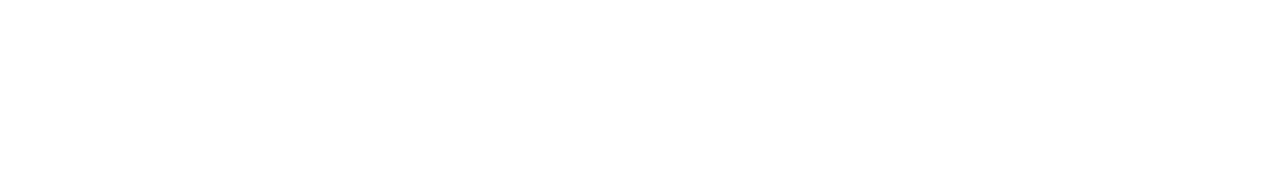
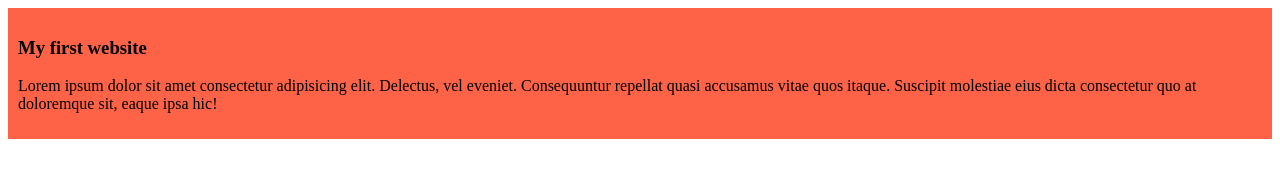
Before and after one commit to samoni1995/my-simple-website, a plain HTML site: page index.html in a window 1280 px wide. Drawn offline with Linux system fonts and the light colour scheme.

Commit message:
added first blog

```diff
--- a/index.html
+++ b/index.html
@@ -4,8 +4,15 @@
     <meta charset="UTF-8">
     <meta name="viewport" content="width=device-width, initial-scale=1.0">
     <title>my simple website</title>
+    <link rel="stylesheet" href="styles/blog.css">
+
 </head>
 <body>
-
+   <div>
+    <h3>My first website</h3>
+    <p>
+        Lorem ipsum dolor sit amet consectetur adipisicing elit. Delectus, vel eveniet. Consequuntur repellat quasi accusamus vitae quos itaque. Suscipit molestiae eius dicta consectetur quo at doloremque sit, eaque ipsa hic!
+    </p>
+   </div>
 </body>
 </html>
--- /dev/null
+++ b/styles/blog.css
@@ -0,0 +1,4 @@
+div{
+    background-color: tomato;
+    padding: 10px;
+}
```
